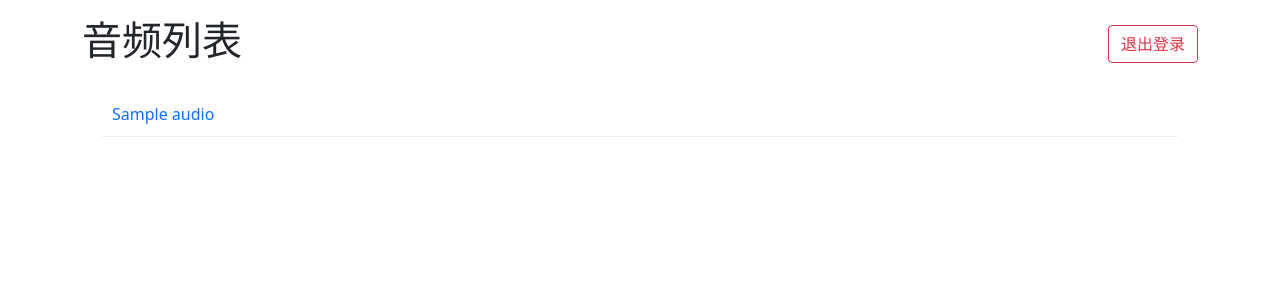
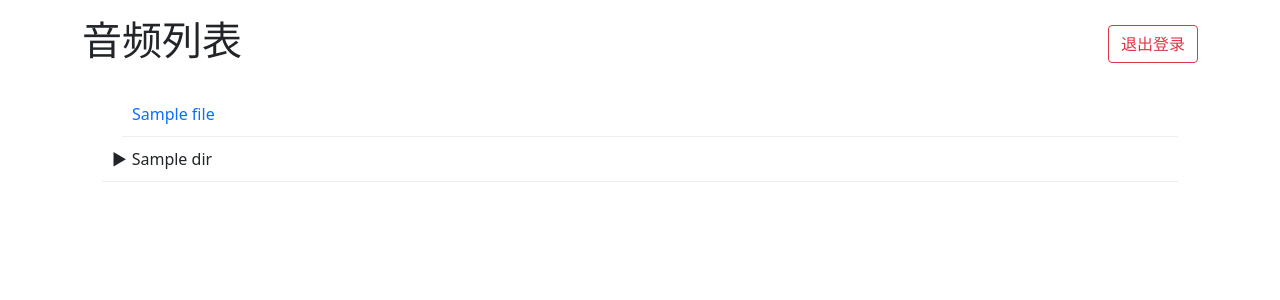
Before and after one commit to syaofox/audiobook, a Flask app: template templates/index.html in a window 1280 px wide. Shown: the top 300 px of the page. Run offline with Flask 3, Linux system fonts and the light colour scheme; the template is opened without the code that fills it: most values are stand-ins (such as "Sample title", 1, 10 or a date in 2020).

Commit message:
列表改进

```diff
--- a/app.py
+++ b/app.py
@@ -22,30 +22,68 @@ def login_required(f):
     return decorated_function
 
 def scan_audio_files(directory):
-    """递归扫描目录获取音频文件"""
+    """递归扫描目录获取音频文件,返回树形结构"""
+    def build_tree(files):
+        # 初始化根节点
+        tree = {'files': [], 'dirs': {}}
+        # 使用集合来跟踪已添加的文件，避免重复
+        added_files = set()
+
+        for file_info in files:
+            path_parts = [p for p in file_info['name'].split('/') if p]
+            current = tree
+
+            # 生成用于检查重复的唯一标识符
+            file_id = '/'.join(path_parts)
+            if file_id in added_files:
+                continue
+
+            added_files.add(file_id)
+
+            # 如果有目录部分
+            if len(path_parts) > 1:
+                # 处理除最后一个部分（文件名）外的所有部分
+                for part in path_parts[:-1]:
+                    if part not in current['dirs']:
+                        current['dirs'][part] = {'files': [], 'dirs': {}}
+                    current = current['dirs'][part]
+
+            # 添加文件
+            current['files'].append({
+                'name': path_parts[-1],
+                'full_path': file_info['file']
+            })
+        return tree
+
+    # 先获取所有文件
     audio_files = []
+    seen_files = set()  # 用于跟踪已处理的文件
+
     for root, dirs, files in os.walk(directory):
         for file in files:
             if file.endswith(('.mp3', '.wav')):
-                # 获取相对于AUDIO_FOLDER的路径，并统一使用正斜杠
+                # 获取相对路径
                 rel_path = os.path.relpath(root, AUDIO_FOLDER).replace('\\', '/')
+                name = os.path.splitext(file)[0]
+
+                # 构建文件路径
                 if rel_path == '.':
-                    rel_path = ''
+                    display_name = name
+                    file_path = file
+                else:
+                    display_name = f"{rel_path}/{name}"
+                    file_path = f"{rel_path}/{file}"
 
-                name = os.path.splitext(file)[0]
-                # 确保文件路径使用正斜杠
-                file_path = f"{rel_path}/{file}" if rel_path else file
-                text_path = f"{rel_path}/{name}.txt" if rel_path else f"{name}.txt"
+                # 检查是否已经处理过这个文件
+                if file_path not in seen_files:
+                    seen_files.add(file_path)
+                    audio_files.append({
+                        'name': display_name,
+                        'file': file_path
+                    })
 
-                # 构建显示名称（包含子目录）
-                display_name = f"{rel_path}/{name}" if rel_path else name
-
-                audio_files.append({
-                    'name': display_name.replace('\\', '/'),
-                    'file': file_path.replace('\\', '/'),
-                    'text': text_path.replace('\\', '/')
-                })
-    return sorted(audio_files, key=lambda x: x['name'])
+    # 构建树形结构
+    return build_tree(sorted(audio_files, key=lambda x: x['name']))
 
 @app.route('/login', methods=['GET', 'POST'])
 def login():
--- a/templates/index.html
+++ b/templates/index.html
@@ -9,12 +9,35 @@
         .audio-list {
             margin: 20px;
         }
-        .audio-item {
+        .folder-item, .audio-item {
             padding: 10px;
             border-bottom: 1px solid #eee;
         }
-        .audio-item:hover {
+        .folder-item:hover, .audio-item:hover {
             background-color: #f8f9fa;
+        }
+        .folder-content {
+            margin-left: 20px;
+            display: none;
+        }
+        .folder-content.show {
+            display: block;
+        }
+        .folder-toggle {
+            cursor: pointer;
+            user-select: none;
+        }
+        .folder-toggle::before {
+            content: '▶';
+            display: inline-block;
+            margin-right: 5px;
+            transition: transform 0.2s;
+        }
+        .folder-toggle.open::before {
+            transform: rotate(90deg);
+        }
+        .audio-item {
+            margin-left: 20px;
         }
     </style>
 </head>
@@ -26,14 +49,41 @@
         </div>
 
         <div class="audio-list">
-            {% for audio in audio_files %}
-            <div class="audio-item">
-                <a href="{{ url_for('play_audio', filename=audio.file) }}" class="text-decoration-none">
-                    {{ audio.name }}
-                </a>
-            </div>
-            {% endfor %}
+            {% macro render_folder(folder, path='') %}
+                {# 先渲染当前层级的文件 #}
+                {% for file in folder['files']|sort(attribute='name') %}
+                    <div class="audio-item">
+                        <a href="{{ url_for('play_audio', filename=file.full_path) }}" class="text-decoration-none">
+                            {{ file.name }}
+                        </a>
+                    </div>
+                {% endfor %}
+
+                {# 然后渲染子目录 #}
+                {% for name, content in folder['dirs'].items() %}
+                    <div class="folder-item">
+                        <div class="folder-toggle">{{ name }}</div>
+                        <div class="folder-content">
+                            {{ render_folder(content, path + name + '/') }}
+                        </div>
+                    </div>
+                {% endfor %}
+            {% endmacro %}
+
+            {{ render_folder(audio_files) }}
         </div>
     </div>
+
+    <script>
+        document.addEventListener('DOMContentLoaded', function() {
+            document.querySelectorAll('.folder-toggle').forEach(toggle => {
+                toggle.addEventListener('click', function() {
+                    this.classList.toggle('open');
+                    const content = this.nextElementSibling;
+                    content.classList.toggle('show');
+                });
+            });
+        });
+    </script>
 </body>
 </html>
```
